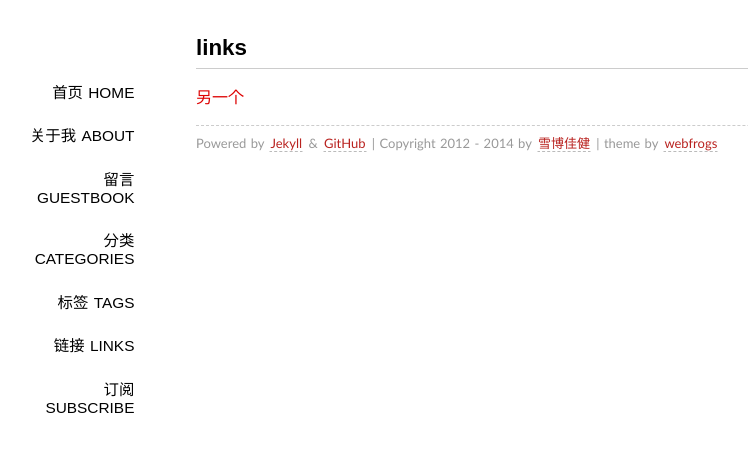
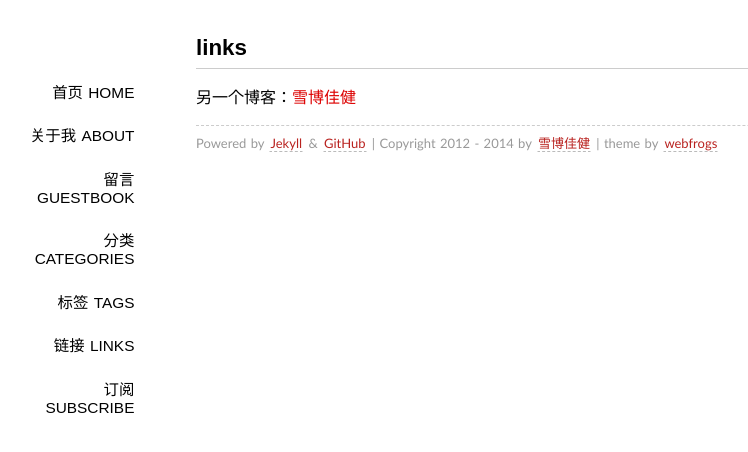
Before and after one commit to Successor/bigyuki.github.com, a Jekyll site: the page built from links/index.md, in a window 1280 px wide. Shown: the top 452 px of the page, without its empty margins (144-892 px from the left). Built offline with Jekyll 4.4.1, drawn with Linux system fonts in a browser that asks for light colours; Markdown is read by kramdown in place of the engine named in the settings.

Commit message:
Update index.md

```diff
--- a/links/index.md
+++ b/links/index.md
@@ -4,4 +4,4 @@ layout: page
 comments: no
 ---
 
-<a href="http://www.weihuizi.ml">另一个<a/>
+另一个博客：<a href="http://www.weihuizi.ml">雪博佳健<a/><br>
```
